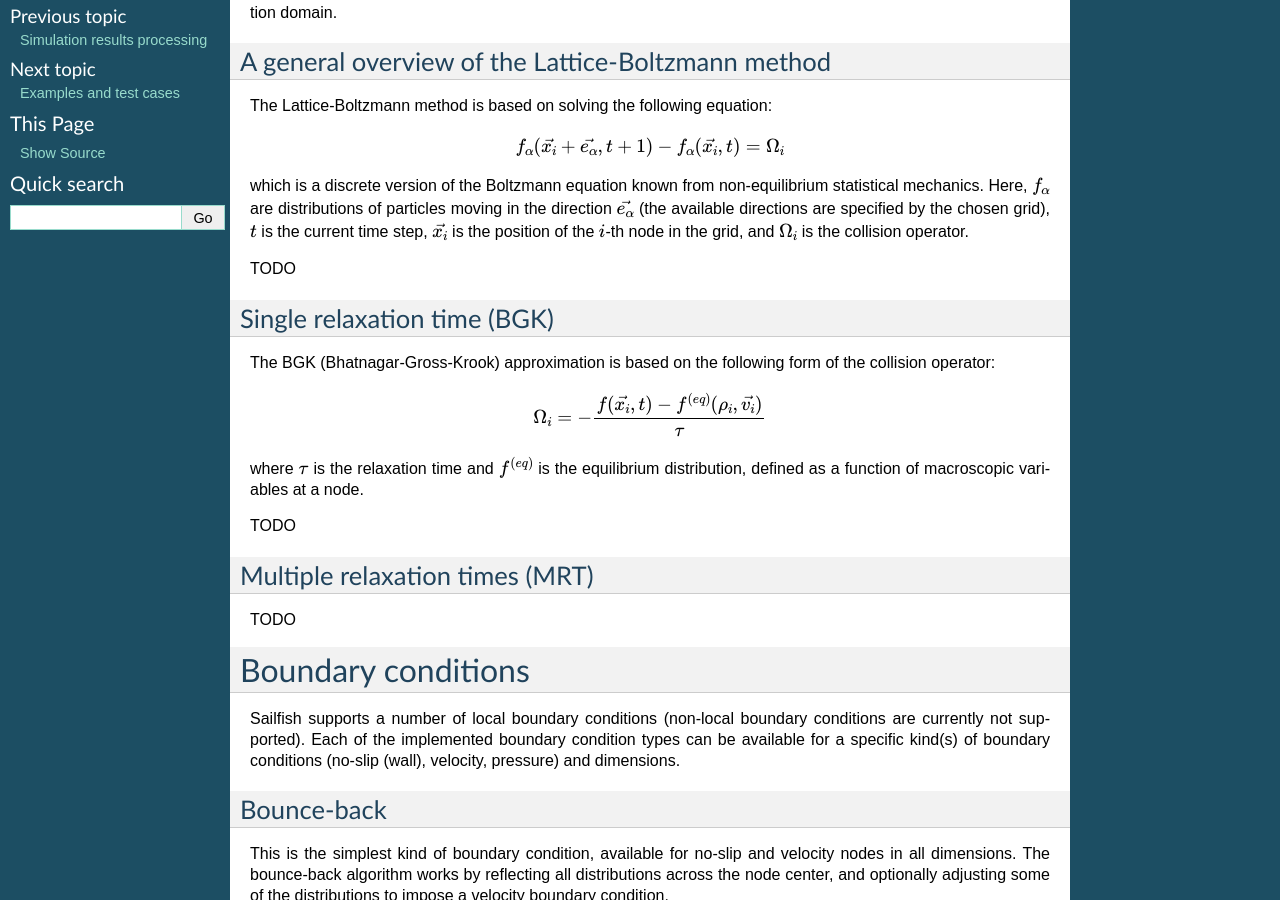
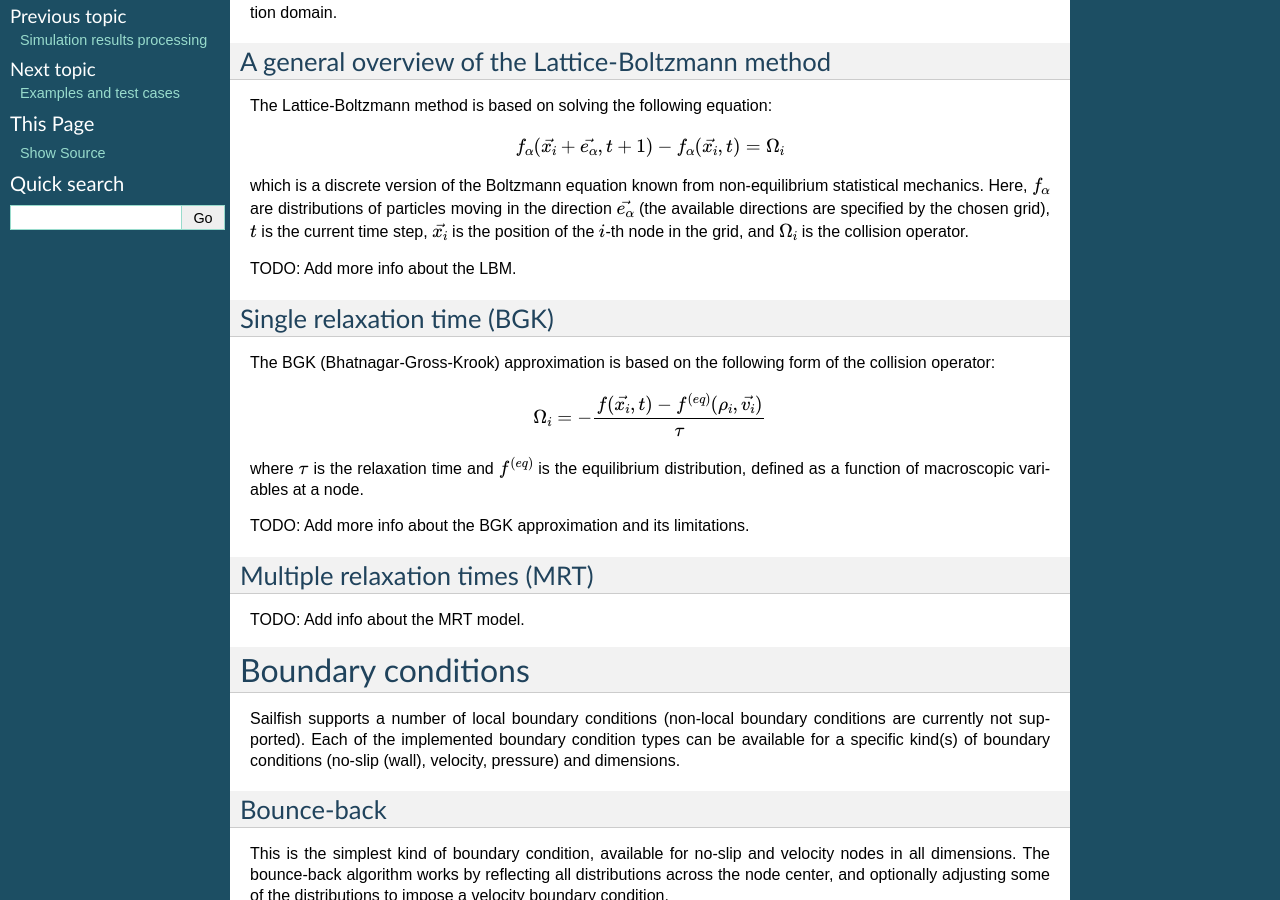
Before and after one commit to sailfish-team/sailfish, a Sphinx documentation site: the page built from doc/models.rst, in a window 1280 px wide and 900 px high, scrolled down 287 px. Built offline with Sphinx 7.4.7, drawn with Linux system fonts in a browser that asks for light colours; formulas are drawn with MathJax 3.

Commit message:
Be explicit about what needs to be done in the TODOs in the docs.

```diff
--- a/doc/models.rst
+++ b/doc/models.rst
@@ -28,7 +28,7 @@ by the chosen grid), :math:`t` is the current time step, :math:`\vec{x_i}` is th
 position of the :math:`i`-th node in the grid, and :math:`\Omega_i` is the collision
 operator.
 
-TODO
+TODO: Add more info about the LBM.
 
 Single relaxation time (BGK)
 ----------------------------
@@ -41,12 +41,12 @@ of the collision operator:
 where :math:`\tau` is the relaxation time and :math:`f^{(eq)}` is the equilibrium
 distribution, defined as a function of macroscopic variables at a node.
 
-TODO
+TODO: Add more info about the BGK approximation and its limitations.
 
 Multiple relaxation times (MRT)
 -------------------------------
 
-TODO
+TODO: Add info about the MRT model.
 
 Boundary conditions
 ===================
```
